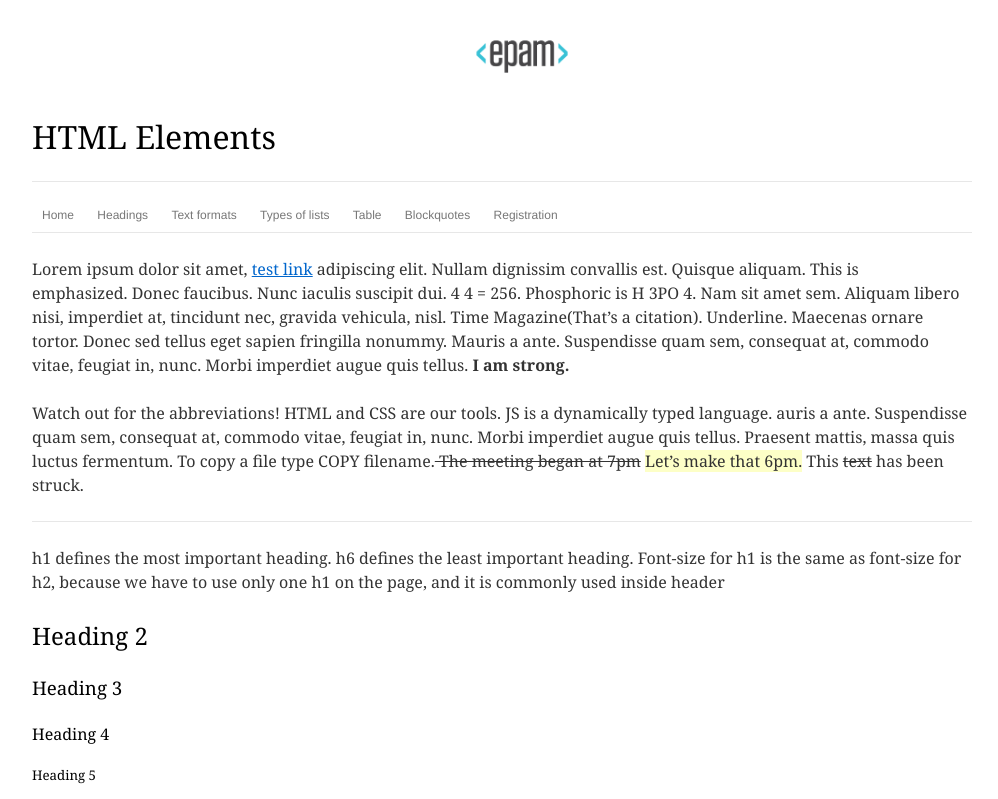
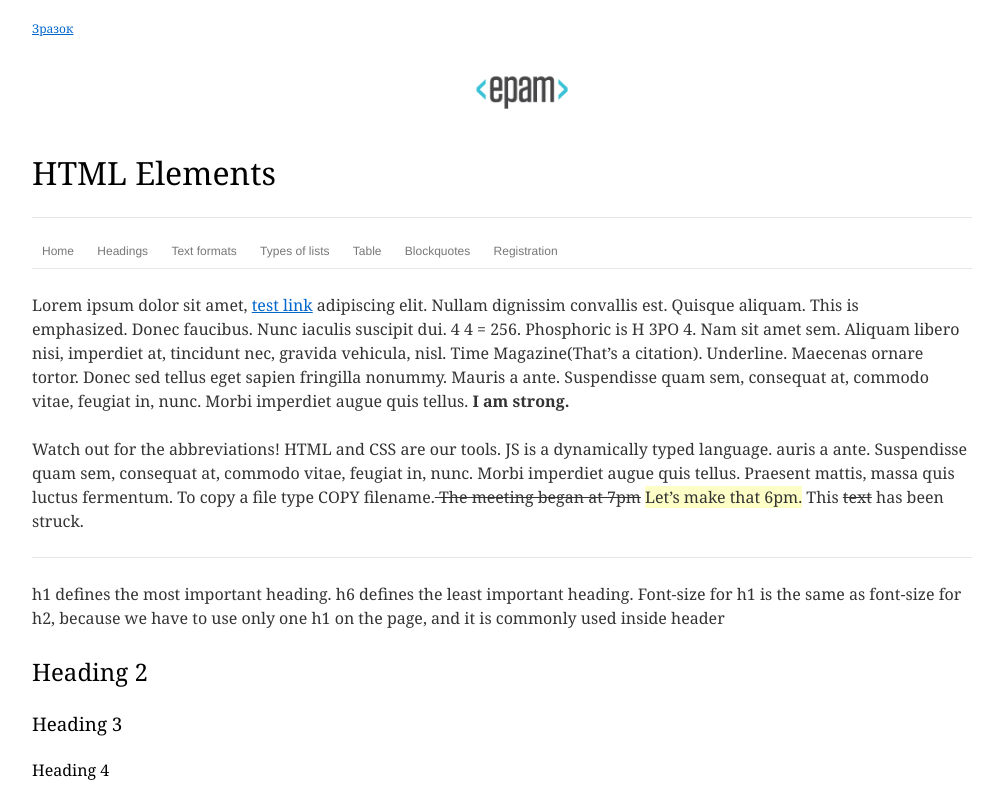
Before and after one commit to LoniakMykhail/task2, a plain HTML site: page index.html in a window 1280 px wide. Shown: the top 799 px of the page, without its empty margins (138-1136 px from the left). Drawn offline with Linux system fonts and the light colour scheme.

Commit message:
Update index.html

```diff
--- a/index.html
+++ b/index.html
@@ -8,7 +8,7 @@
     <title>Document</title>
     <link rel="stylesheet" href="style.css">
 </head>
-
+<p><a href="task2/Untitled.png">Зразок</a></p>
 <body>
 
     <body id="wrapper">
```
